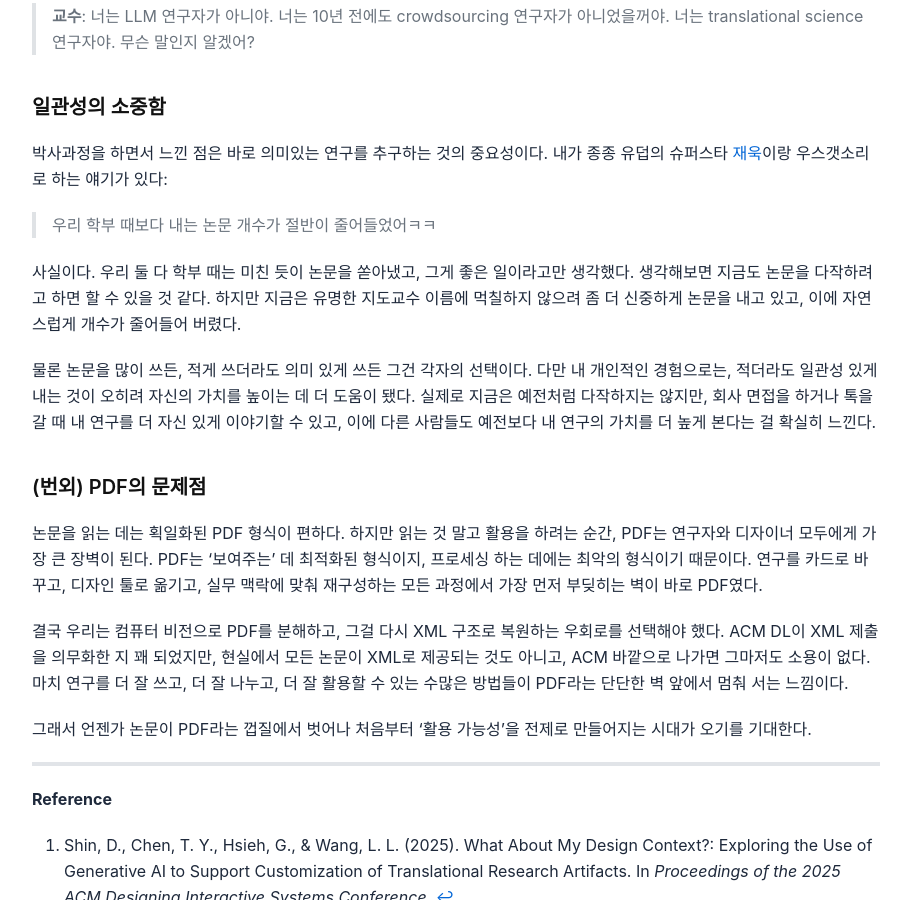
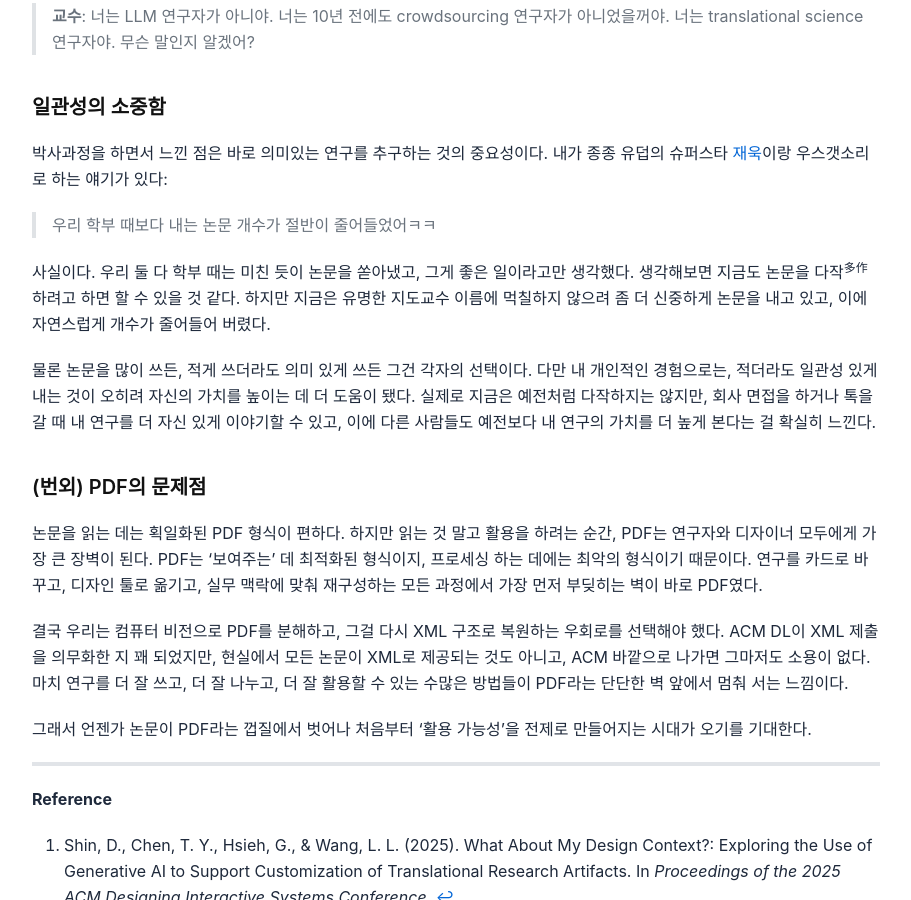
Before and after one commit to donghoon-io/blog, a Jekyll site: the page built from _posts/2025-11-21-translational-science.md, in a window 1280 px wide and 900 px high, scrolled down 5709 px. Shown: the whole window, without its empty margins (184-1095 px from the left). Built offline with Jekyll 4.4.1, drawn with Linux system fonts in a browser that asks for light colours; nearby versions of some CDN libraries.

Commit message:
Update 2025-11-21-translational-science.md

```diff
--- a/_posts/2025-11-21-translational-science.md
+++ b/_posts/2025-11-21-translational-science.md
@@ -128,7 +128,7 @@
 
 > 우리 학부 때보다 내는 논문 개수가 절반이 줄어들었어ㅋㅋ
 
-사실이다. 우리 둘 다 학부 때는 미친 듯이 논문을 쏟아냈고, 그게 좋은 일이라고만 생각했다. 생각해보면 지금도 논문을 다작하려고 하면 할 수 있을 것 같다. 하지만 지금은 유명한 지도교수 이름에 먹칠하지 않으려 좀 더 신중하게 논문을 내고 있고, 이에 자연스럽게 개수가 줄어들어 버렸다.
+사실이다. 우리 둘 다 학부 때는 미친 듯이 논문을 쏟아냈고, 그게 좋은 일이라고만 생각했다. 생각해보면 지금도 논문을 다작<sup>多作</sup>하려고 하면 할 수 있을 것 같다. 하지만 지금은 유명한 지도교수 이름에 먹칠하지 않으려 좀 더 신중하게 논문을 내고 있고, 이에 자연스럽게 개수가 줄어들어 버렸다.
 
 물론 논문을 많이 쓰든, 적게 쓰더라도 의미 있게 쓰든 그건 각자의 선택이다. 다만 내 개인적인 경험으로는, 적더라도 일관성 있게 내는 것이 오히려 자신의 가치를 높이는 데 더 도움이 됐다. 실제로 지금은 예전처럼 다작하지는 않지만, 회사 면접을 하거나 톡을 갈 때 내 연구를 더 자신 있게 이야기할 수 있고, 이에 다른 사람들도 예전보다 내 연구의 가치를 더 높게 본다는 걸 확실히 느낀다.
 
```
